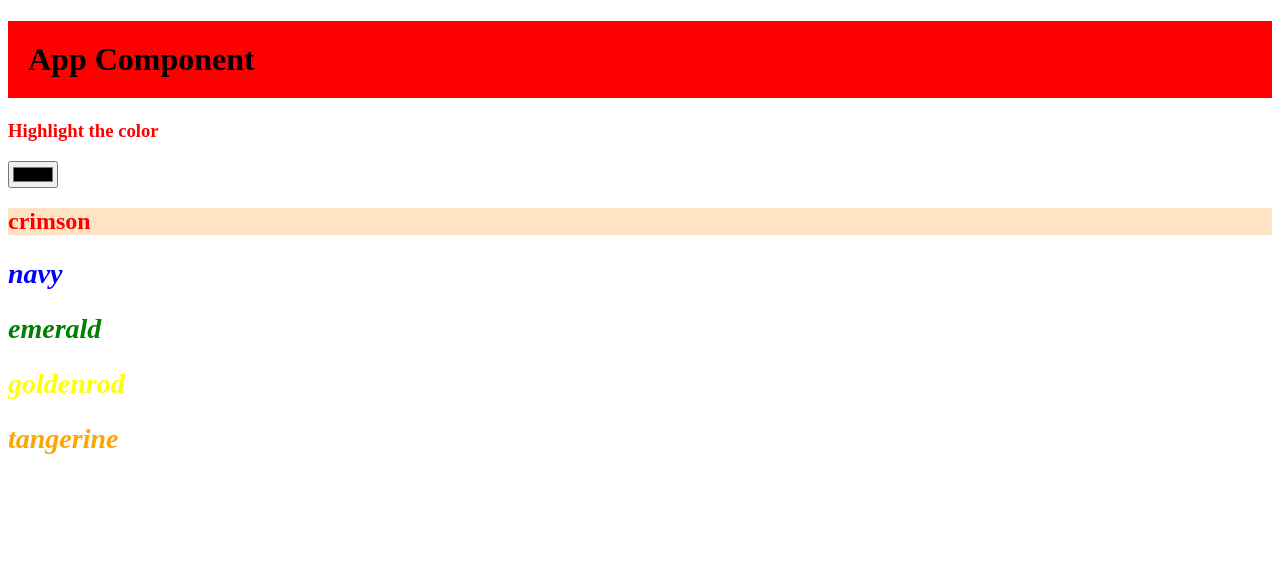
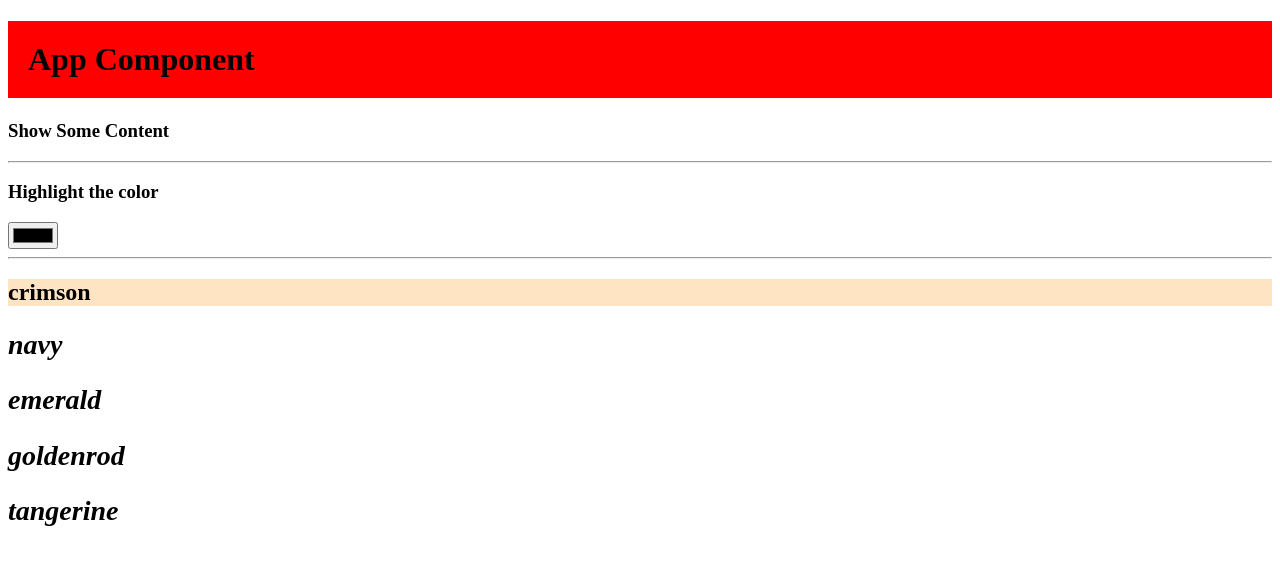
Before and after one commit to dvl-hussain/Angular-2, an Angular app: page / in a window 1280 px wide. Shown: the top 564 px of the page. Built offline with nearby package versions, Linux system fonts and the light colour scheme.

Commit message:
directive updated

```diff
--- a/src/app/app.component.html
+++ b/src/app/app.component.html
@@ -1,18 +1,20 @@
 <h1>App Component</h1>
 <!-- <app-parent></app-parent> -->
+<h3 *appCustomStructural ='condition' >Show Some Content</h3>
+<h3 *appCustomStructural ='!condition' >Hide Some Content</h3>
 
-<h3 [appHighlightColor] = highLightText> Highlight the color</h3>
+<hr>
+<h3 [appHighlightColor] ="highLightText" defaultColor="violet"> Highlight the color</h3>
 <input type="color" [(ngModel)]="highLightText">
-
-
+<hr>
 @if(colorArray.length > 0){
   @for( colors of colorArray;track colors.name ){
     @switch(colors.color){
       @case('red'){
-        <h2 [appHighlightColor] = colors.color [ngClass]="colors.isPrimary?'bg_color':''"  > {{colors.name}}</h2>
+        <h2 [appHighlightColor] = "colors.color" [ngClass]="colors.isPrimary?'bg_color':''"  > {{colors.name}}</h2>
       }
       @default{
-        <h2 [appHighlightColor] = colors.color [ngStyle]="styleObject" > {{colors.name}}</h2>
+        <h2 [appHighlightColor] = "colors.color" [ngStyle]="styleObject" > {{colors.name}}</h2>
       }
     }
 
--- a/src/app/app.component.ts
+++ b/src/app/app.component.ts
@@ -4,6 +4,7 @@ import { FormsModule } from '@angular/forms';
 import { ParentComponent } from './parent/parent.component';
 import { HighlightColorDirective } from './highlight-color.directive';
 import { CommonModule } from '@angular/common';
+import { CustomStructuralDirective } from './custom-structural.directive';
   interface Colors {
     name:string;
     color:string;
@@ -12,14 +13,14 @@ import { CommonModule } from '@angular/common';
 @Component({
   selector: 'app-root',
   standalone: true,
-  imports: [RouterOutlet,FormsModule,ParentComponent,HighlightColorDirective,CommonModule],
+  imports: [RouterOutlet,FormsModule,ParentComponent,HighlightColorDirective,CommonModule,CustomStructuralDirective],
   templateUrl: './app.component.html',
   styleUrl: './app.component.css',
   // encapsulation:ViewEncapsulation.Emulated
 })
 export class AppComponent {
   prop:string = '';
-  highLightText:string= 'red';
+  highLightText:string= '';
   colorArray: Colors[] =  [
     { color: "red", name: "crimson", isPrimary: true },
     { color: "blue", name: "navy", isPrimary: true },
@@ -27,12 +28,11 @@ export class AppComponent {
     { color: "yellow", name: "goldenrod", isPrimary: false },
     { color: "orange", name: "tangerine", isPrimary: false }
 ];
-
-
 styleObject = {
   'font-style':  'italic' ,
   'font-weight': 'bold' ,
   'font-size': '28px'
-}
+};
+  condition:boolean = true;
 
 }
--- /dev/null
+++ b/src/app/custom-structural.directive.ts
@@ -0,0 +1,18 @@
+import { Directive, Input, TemplateRef, ViewContainerRef } from '@angular/core';
+
+@Directive({
+  selector: '[appCustomStructural]',
+  standalone: true
+})
+export class CustomStructuralDirective {
+   @Input() set appCustomStructural(condition:boolean){
+    if(condition){
+      this.viewContainerRef.createEmbeddedView(this.templateRef)
+    }else{
+      this.viewContainerRef.clear()
+    }
+
+   }
+  constructor(private templateRef:TemplateRef<any>,private viewContainerRef:ViewContainerRef) { }
+
+}
--- a/src/app/highlight-color.directive.ts
+++ b/src/app/highlight-color.directive.ts
@@ -7,16 +7,18 @@ import { Directive, ElementRef, HostListener, Input, OnChanges, Renderer2, Simpl
 export class HighlightColorDirective implements OnChanges {
 
   @Input({required:true})
-  appHighlightColor!:string
+  appHighlightColor!:string;
+   @Input()
+   defaultColor!:string
   constructor(private el:ElementRef,private renderer : Renderer2) {
 
    }
   ngOnChanges(): void {
-    this.el.nativeElement.style.color = this.appHighlightColor;
+    this.el.nativeElement.style.color = 'black';
   }
 
   @HostListener('mouseenter') onMouseEnter() {
-    this.highlight('yellow','10px');
+    this.highlight(this.appHighlightColor || this.defaultColor,'10px');
   }
 
   @HostListener('mouseleave') onMouseLeave() {
@@ -24,7 +26,6 @@ export class HighlightColorDirective implements OnChanges {
   }
 
   private highlight(color: string,padding:string) {
-    // console.log(this.el.nativeElement)
     this.el.nativeElement.style.backgroundColor = color;
     this.renderer.setStyle(this.el.nativeElement, 'padding', padding);
 
```
Also changed, not shown: 1 other file (tests, documents, lock files or other folders).
